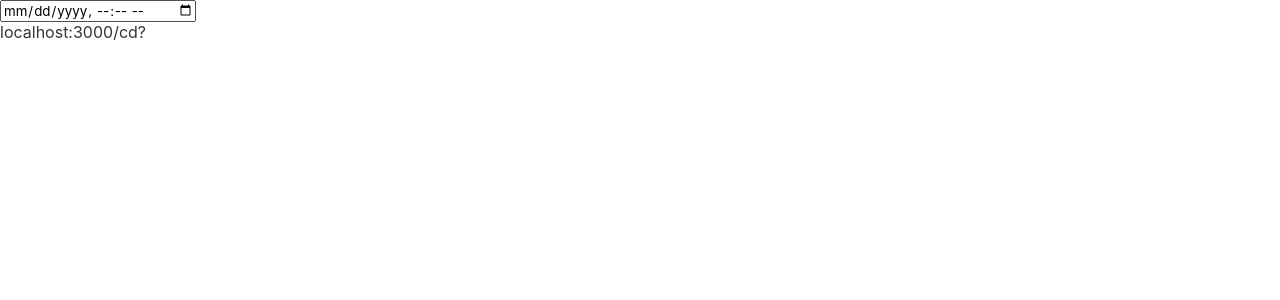
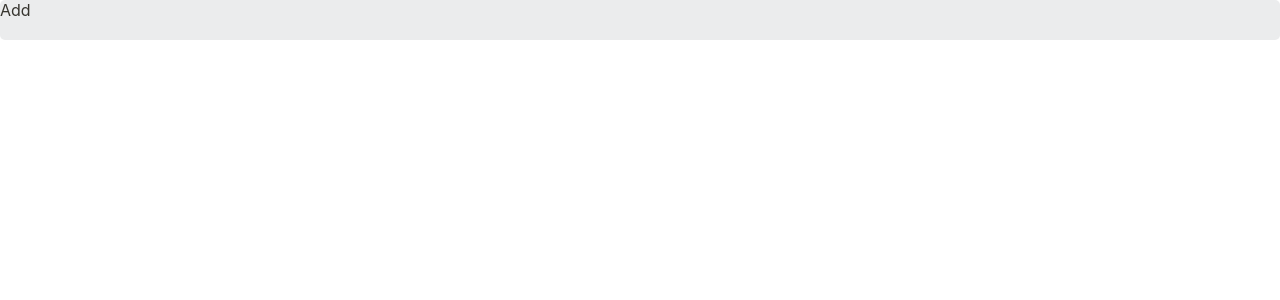
Before and after one commit to theboi/em-ryanthe-com, a Next.js app: page /cd in a window 1280 px wide. Shown: the top 300 px of the page. Built offline with nearby package versions, Linux system fonts and the light colour scheme.

Commit message:
Add countdown improvements

```diff
--- a/src/components/cd/countdown/index.tsx
+++ /dev/null
@@ -1,28 +0,0 @@
-import React from "react";
-import style from "./style.module.css";
-
-export interface CountdownTiming {
-  unit: string;
-  value: number;
-}
-
-export default function Countdown(props: {
-  name: string;
-  timeLeft: CountdownTiming[];
-}) {
-  return (
-    <div className={style.countdown}>
-      <h3 className={style.name}>{props.name}</h3>
-      <div className={style.timings}>
-        {props.timeLeft.map(({ unit, value }, i) => (
-          <div className={style.timing} key={i}>
-            <div className={style.box}>
-              <p className={style.number}>{value}</p>
-            </div>
-            <p className={style.unit}>{unit}</p>
-          </div>
-        ))}
-      </div>
-    </div>
-  );
-}
--- /dev/null
+++ b/src/components/cd/index.tsx
@@ -0,0 +1,58 @@
+import React, { useState } from "react";
+import { CountdownValue } from "../../pages/cd";
+import style from "./style.module.css";
+
+type CountdownTimeUnit = [unit: string, value: number]
+
+export function Countdown(props: {
+  name: string;
+  now: Date;
+  till: Date;
+  isEditing: boolean;
+  onEditClick: () => void;
+  onChange: (value: CountdownValue) => void
+}) {
+  const timeLeft = getTimeLeft(props.now, props.till);
+
+  return (
+    <div className={style.countdown}>
+      {props.isEditing ? (
+        <>
+          <input type="text" placeholder="Name" defaultValue={props.name} onChange={(e) => props.onChange([e.target.value, undefined])}/>
+          <input
+            defaultValue={props.till.toOffsetISOString().slice(0, -5)}
+            type="datetime-local"
+            onChange={(e) => props.onChange([undefined, e.target.value])}
+          />
+        </>
+      ) : (
+        <>
+          <h3 className={style.name}>{props.name}</h3>
+          <div className={style.timings}>
+            {timeLeft.map(([unit, value], i) => (
+              <div className={style.timing} key={i}>
+                <div className={style.box}>
+                  <p className={style.number}>{value}</p>
+                </div>
+                <p className={style.unit}>{unit}</p>
+              </div>
+            ))}
+            <p onClick={props.onEditClick}>Edit</p>
+          </div>
+        </>
+      )}
+    </div>
+  );
+}
+
+const getTimeLeft = (now: Date, date: Date): CountdownTimeUnit[] => {
+  const diff = date.getTime() - now.getTime();
+
+  return [
+    [ "w", Math.floor(diff / 1000 / 60 / 60 / 24 / 7) ],
+    [ "d", Math.floor((diff / 1000 / 60 / 60 / 24) % 7) ],
+    [ "h", Math.floor((diff / 1000 / 60 / 60) % 24) ],
+    [ "m", Math.floor((diff / 1000 / 60) % 60) ],
+    [ "s", Math.floor((diff / 1000) % 60) ],
+  ];
+};
--- a/src/components/cd/countdown/style.module.css
+++ b/src/components/cd/style.module.css
@@ -1,5 +1,6 @@
+/* Countdown */
 .countdown {
-  padding: 10px;
+  height: 100px;
 }
 
 .timings {
--- /dev/null
+++ b/src/components/global/index.tsx
@@ -0,0 +1,9 @@
+import React from "react";
+import style from "./style.module.css";
+
+export function Button(props: {
+  onClick: (event: React.MouseEvent<HTMLDivElement, MouseEvent>) => void;
+  children: React.ReactNode
+}) {
+  return <div className={style.button} onClick={props.onClick}>{props.children}</div>;
+}
--- /dev/null
+++ b/src/components/global/style.module.css
@@ -0,0 +1,8 @@
+.button {
+  height: 40px;
+  border-radius: 5px;
+}
+
+.button:hover {
+  background-color: var(--bg-gray);
+}
--- a/src/pages/cd/index.tsx
+++ b/src/pages/cd/index.tsx
@@ -1,23 +1,31 @@
 import { GetServerSidePropsContext } from "next";
 import { ParsedUrlQuery } from "querystring";
 import React, { useEffect, useState } from "react";
-import Countdown, { CountdownTiming } from "../../components/cd/countdown";
-import style from "./style.module.css";
+import { Countdown } from "../../components/cd";
+import { Button } from "../../components/global";
+
+declare global {
+  interface Date {
+    toOffsetISOString(): string;
+  }
+}
+
+Date.prototype.toOffsetISOString = function() {
+  return new Date(this - (new Date()).getTimezoneOffset() * 60000).toISOString()
+}
+
+export type CountdownValue = [name?: string, date?: string]
 
 export default function CountdownCreatePage(props: {
   url: string;
   query: ParsedUrlQuery;
 }) {
-  const isAddNewPage = Object.keys(props.query).length === 0;
-
-  const [datetime, setDatetime] = useState("");
-
-  const queries = Object.entries(props.query);
-
+  const [countdowns, setCountdowns] = useState(Object.entries(props.query) as CountdownValue[]);
+  const [editIndex, setEditIndex] = useState(-1);
   const [now, setNow] = useState(new Date());
 
   useEffect(() => {
-    if (!isAddNewPage) {
+    if (Object.keys(props.query).length > 0) {
       setTimeout(() => {
         setNow(new Date());
       }, 1000);
@@ -25,23 +33,28 @@ export default function CountdownCreatePage(props: {
   });
 
   return (
-    <main className={style.main}>
-      {queries.map(([key, value], i) => (
+    <main>
+      {countdowns.map(([key, value], i) => (
         <Countdown
-          timeLeft={getTimeLeft(now, new Date(value as string))}
+          isEditing={editIndex === i}
+          onEditClick={() => setEditIndex(i)}
+          onChange={(value) => setCountdowns((countdowns) => {
+            const newCountdowns = [...countdowns]
+            newCountdowns[i] = [value[0] ?? newCountdowns[i][0], value[1] ?? newCountdowns[i][1], ]
+            return newCountdowns
+          })}
+          now={now}
+          till={new Date(value)}
           name={key}
           key={i}
         />
       ))}
-      <input
-        type="datetime-local"
-        onChange={(e) => {
-          setDatetime(e.target.value);
-        }}
-      />
-      <p
-        onClick={() => document.execCommand("copy")}
-      >{`${props.url}?${datetime}`}</p>
+      <Button onClick={() => {
+        setCountdowns((countdowns) => [...countdowns, ["", now.toOffsetISOString()]])
+        setEditIndex(countdowns.length)
+        }}>
+        Add
+      </Button>
     </main>
   );
 }
@@ -51,14 +64,3 @@ export async function getServerSideProps(c: GetServerSidePropsContext) {
     props: { url: `${c.req.headers.host}${c.req.url}`, query: c.query },
   };
 }
-
-const getTimeLeft = (now: Date, date: Date): CountdownTiming[] => {
-  const diff = date.getTime() - now.getTime();
-
-  return [
-    { unit: "d", value: Math.floor(diff / (1000 * 60 * 60 * 24)) },
-    { unit: "h", value: Math.floor((diff / (1000 * 60 * 60)) % 24) },
-    { unit: "min", value: Math.floor((diff / 1000 / 60) % 60) },
-    { unit: "s", value: Math.floor((diff / 1000) % 60) },
-  ];
-};
```
Also changed, not shown: src/pages/cd/style.module.css (deleted).
